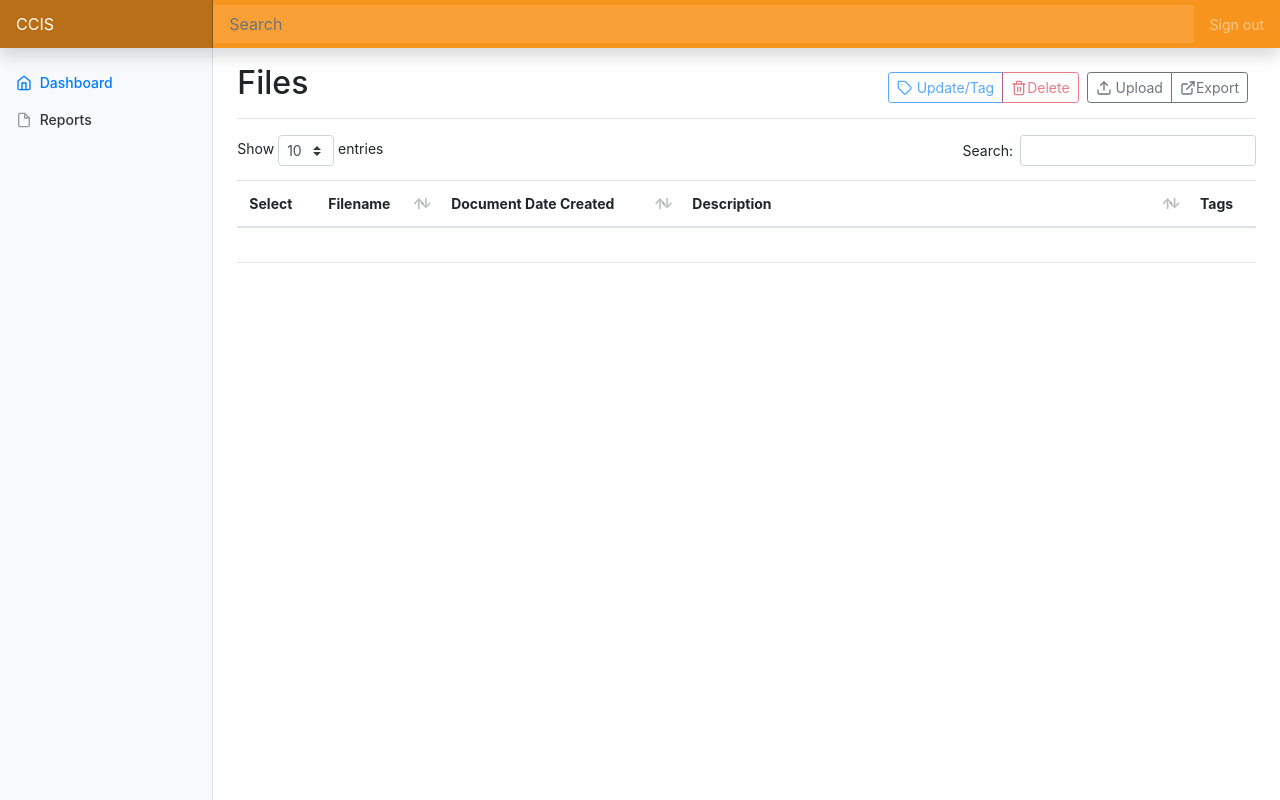
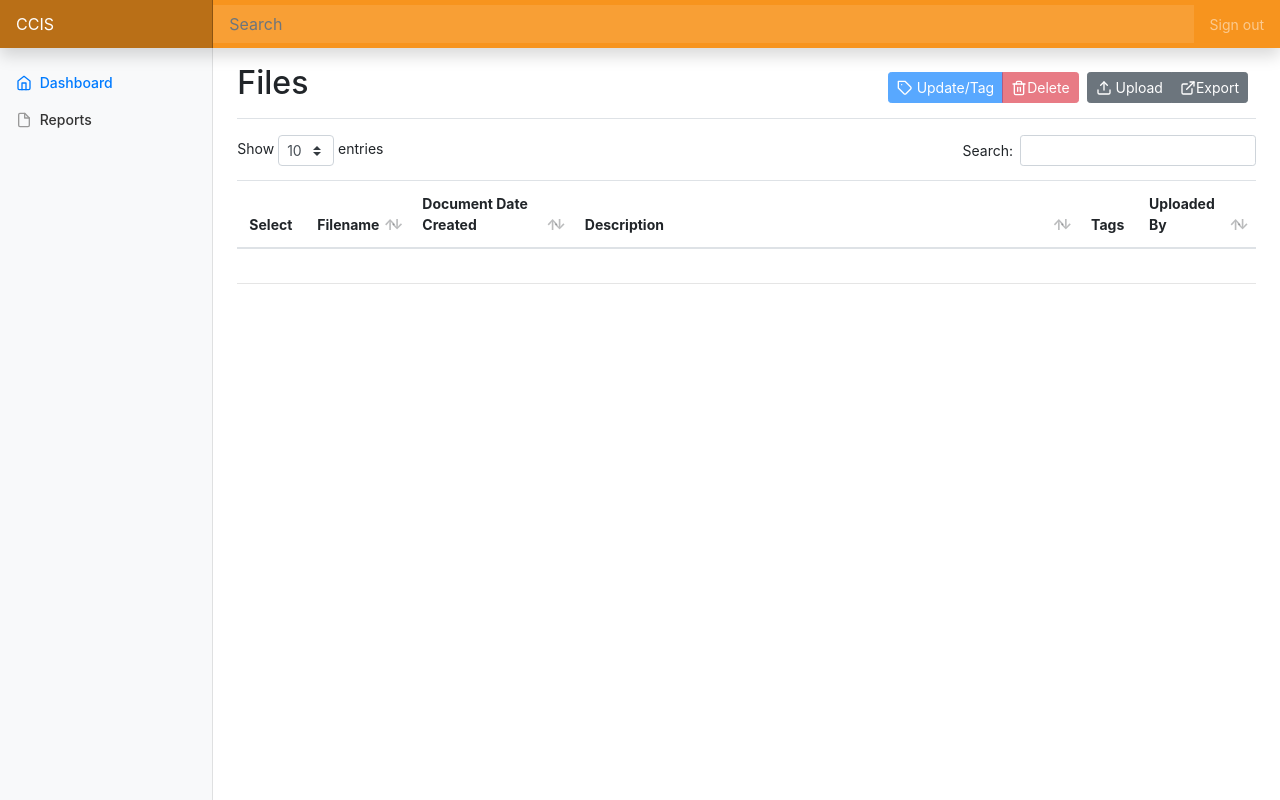
Before and after one commit to mattmorz/for_accre, a Django app: page /home in a window 1280 px wide. Run offline with Django 3.2, Linux system fonts and the light colour scheme; the visitor is signed in with stand-in values (Sample User, id 1); data comes from the database, SQL or seed files in the repository; data that the repository does not hold is empty; some libraries are stand-ins or nearby versions.

Commit message:
update 2

```diff
--- a/accreapp/static/accreapp/js/app.js
+++ b/accreapp/static/accreapp/js/app.js
@@ -64,13 +64,7 @@ var table2 = $('#myTable').DataTable({
         }
       },
       {
-        'targets':[5],
-        'searchable': false,
-        'orderable': false,
-        'visible':false,
-      },
-      {
-        'targets':6,
+        'targets':[6,7],
         'searchable': false,
         'orderable': true,
         'visible':false,
@@ -82,6 +76,7 @@ var table2 = $('#myTable').DataTable({
         { "data": 'date_created'},
         { "data": 'description', "width": '50%'},
         { "data": 'tagged_items__tag__code'},
+        { "data": 'uploaded_by'},
         { "data": 'uploaded_at'},
         { "data": 'id'},
     ],
@@ -299,7 +294,7 @@ $('#frmBulkUpdate').submit(function(e){
             $('#sPin').show();
         },
         success : function(response) {
-            $('#sPin').hide();
+          $('#sPin').hide();
           console.log(response.is_updated);
           table2.ajax.reload();
         },
@@ -351,7 +346,7 @@ $('#frmBulkdelete').submit(function(e){
 
 
 function updateMeF(that,controlNum){
-  var selected_file = $(that).closest('td').next().find('a').text();
+  var selected_file = $(that).closest('td').next().find('a').attr('title');
   //var description =  $(that).closest('td')
   if($(that).is(':checked')){
       controlNums.push(controlNum);
@@ -383,7 +378,8 @@ function updateMeF(that,controlNum){
 }
 
 $(document).ready(function(){
-
+  $('#btnBulkUpdate').attr("disabled", true);
+  $('#btnBulkDelete').attr("disabled", true);
   $('#btnBulkUpdate').click(function(){
 
     var elm = '';
--- a/accreapp/templates/accreapp/home.html
+++ b/accreapp/templates/accreapp/home.html
@@ -107,12 +107,12 @@
         <h1 class="h2">Files</h1>
         <div class="btn-toolbar mb-2 mb-md-0">
           <div class="btn-group mr-2">
-            <button type="button" class="btn btn-sm btn-outline-primary" data-toggle="modal" data-target=".bulk-update" id="btnBulkUpdate" disabled> <span data-feather="tag"></span> Update/Tag</button>
-            <button type="button" class="btn btn-sm btn-outline-danger" data-toggle="modal" data-target=".bulk-delete" id="btnBulkDelete" disabled> <span data-feather="trash-2"></span>Delete</button>
+            <button type="button" class="btn btn-sm btn-primary" data-toggle="modal" data-target=".bulk-update" id="btnBulkUpdate" disabled> <span data-feather="tag"></span> Update/Tag</button>
+            <button type="button" class="btn btn-sm btn-danger" data-toggle="modal" data-target=".bulk-delete" id="btnBulkDelete" disabled> <span data-feather="trash-2"></span>Delete</button>
           </div>
           <div class="btn-group mr-2">
-            <button type="button" class="btn btn-sm btn-outline-secondary" data-toggle="modal" data-target="#modalUpload"> <span data-feather="upload"></span> Upload</button>
-            <button type="button" class="btn btn-sm btn-outline-secondary"> <span data-feather="external-link"></span>Export</button>
+            <button type="button" class="btn btn-sm btn-secondary" data-toggle="modal" data-target="#modalUpload"> <span data-feather="upload"></span> Upload</button>
+            <button type="button" class="btn btn-sm btn-secondary"> <span data-feather="external-link"></span>Export</button>
           </div>
         </div>
       </div>
@@ -127,6 +127,7 @@
                 <th scope="col">Document Date Created</th>
                 <th scope="col">Description</th>
                 <th scope="col">Tags</th>
+                <th scope="col">Uploaded By</th>
                 <th scope="col">Uploaded at</th>
                 <th scope="col">ID</th>
               </tr>
@@ -194,16 +195,18 @@
           <div class="form-group">
             <label for="custodian">Description</label>
             <textarea type="text" class="form-control" id="description" name="description" aria-describedby="description" placeholder="Type Description"> </textarea>
-            <small id="description" class="form-text text-muted">Input description pertaining to the file.</small>
+            <small id="description" class="form-text text-muted">Input description pertaining to the document. Leave blank to retain previous description.</small>
           </div>
           <div class="form-group">
             <label for="physLoc">Document Date Created</label>
             <input type="date" class="form-control" id="date_created" name="date_created">
+            <small id="description" class="form-text text-muted">Input document date. Leave blank to retain previous date.</small>
           </div>
           <div class="form-group">
             <label for="tags">Tag/Classifiy</label>
             <!--<input type="text" class="form-control" placeholder="Type tag code">-->
             <select class="js-data-example-ajax form-control"  id="tags" name="tags" form-control  multiple="multiple" style="width: 100%"></select>
+            <small id="description" class="form-text text-muted">Select all applicable tags. Note: Previous tags will be overwritten.</small>
           </div>
           <div class="form-check">
             <input type="checkbox" class="form-check-input" id="verifyMe" name="verifyMe"/>
--- a/accreapp/views.py
+++ b/accreapp/views.py
@@ -76,6 +76,7 @@ ORDER_COLUMN_CHOICES =Choices(
     ('4', 'tagged_items__tag__code'),
     ('5', 'uploaded_at'),
     ('6', 'id'),
+    ('7', 'uploaded_by')
 )
 
 def mainTableData(request):
@@ -97,9 +98,9 @@ def mainTableData(request):
         prof = Profile.objects.get(pk= user.id)
         prof_department =  prof.department
 
-        allfiles = File.objects.all().distinct()
-        if request.user.is_staff and not request.user.is_superuser:
-            allfiles = File.objects.filter(user__profile__department = prof_department).all().distinct()
+        allfiles = File.objects.all().exclude(flag=1).distinct()
+        #if request.user.is_staff and not request.user.is_superuser:
+        #    allfiles = File.objects.filter(user__profile__department = prof_department).all().distinct()
         total = allfiles.count()
 
         if search_value:
@@ -123,6 +124,7 @@ def mainTableData(request):
                 'tagged_items__tag__code': i.get_tags(),
                 'date_created': dd,
                 'description': i.description,
+                'uploaded_by': i.user.username,
                 'uploaded_at': i.uploaded_at
             })
 
@@ -149,6 +151,7 @@ def bulkUpdate(request):
         is_updated = 1
         d = {}
         content_type = ContentType.objects.get(id=9)
+        your_ids = []
 
         if len(controlNums) > 0 :
             if not description == '':
@@ -158,6 +161,8 @@ def bulkUpdate(request):
             bulk_taggedFile = []
             for i in controlNums:
                 b = File.objects.get(id=i)
+                if b.user.id == current_user.id:
+                    your_ids.append(i)
                 codes = []
                 for j in tags:
                     if len(tags) > 0 and tags[0] != '':
@@ -178,7 +183,8 @@ def bulkUpdate(request):
                     action.send(user_instance, verb='Updated',action_object=b,description='Updated File  '+str(b.file_name)+'\'s description.' , target=content_type)
                 elif not date_created == '':
                     action.send(user_instance, verb='Updated',action_object=b,description='Updated File  '+str(b.file_name)+'\'s date.' , target=content_type)
-            File.objects.filter(id__in=controlNums).update(**d)
+            print (your_ids)
+            File.objects.filter(id__in=your_ids).update(**d)
 
         return JsonResponse({'is_updated': is_updated})
     else:
@@ -202,7 +208,7 @@ def bulkDelete(request):
                 action.send(user_instance, verb='Deleted',action_object=b,description='Deleted File  '+str(b.file_name) , target=content_type)
             if counter == len(controlNums):
                 print ('wwwww')
-                File.objects.filter(id__in=controlNums).delete()
+                File.objects.filter(id__in=controlNums).update(flag=1)
             return JsonResponse({'is_deleted_items': is_deleted})
         else:
             return JsonResponse({'is_deleted_items': 0})
```
Also changed, not shown: accreapp/models.py (+8 -5 lines), accreapp/migrations/0020_auto_20200824_1329.py (added).
